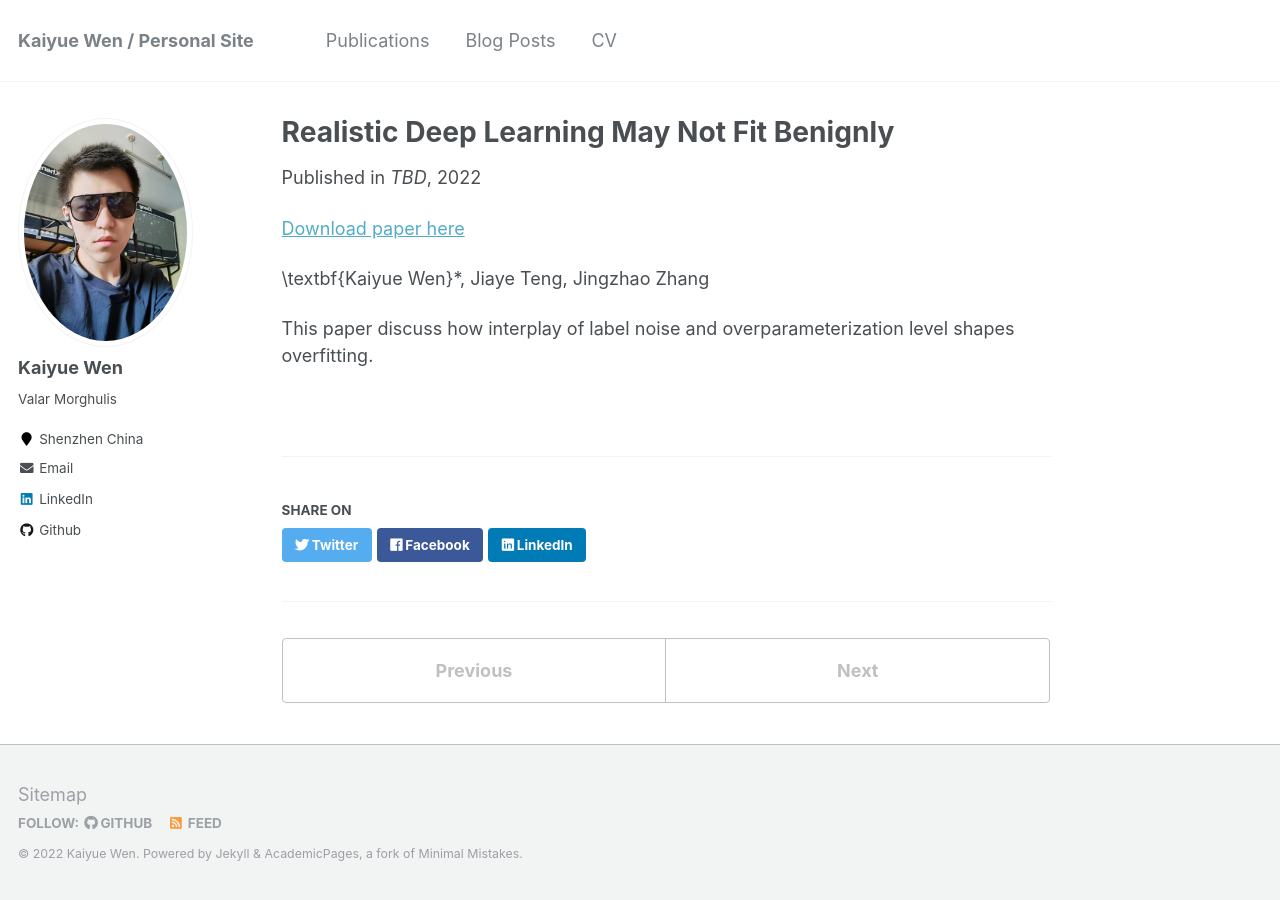
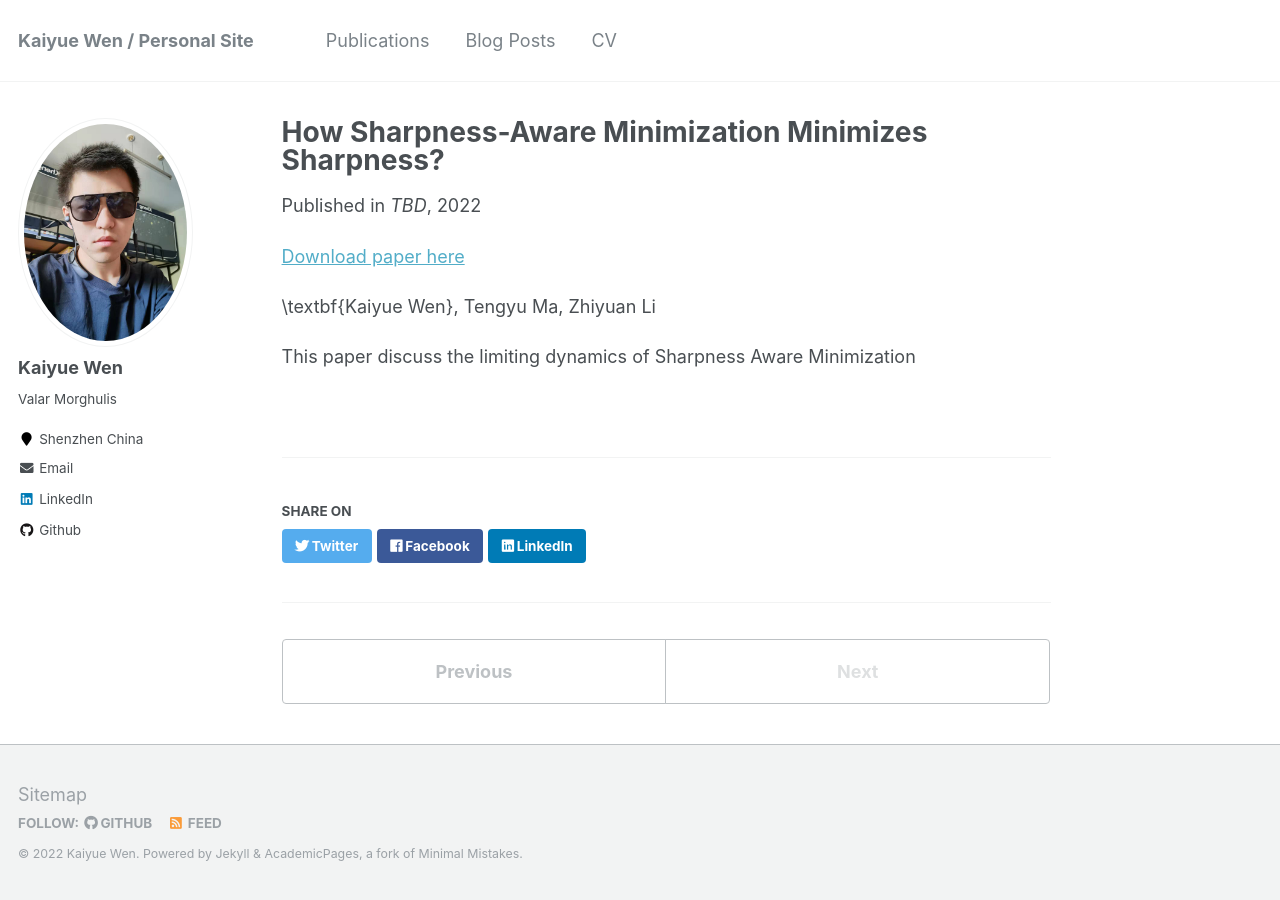
Before and after one commit to WhenWen/WhenWen.github.io, a Jekyll site: the page built from _publications/2022-07-01-understand-sam.md, in a window 1280 px wide. Built offline with Jekyll 4.4.1, drawn with Linux system fonts in a browser that asks for light colours.

```diff
--- a/_publications/2022-07-01-understand-sam.md
+++ b/_publications/2022-07-01-understand-sam.md
@@ -1,15 +1,15 @@
 ---
-title: "Realistic Deep Learning May Not Fit Benignly"
+title: "How Sharpness-Aware Minimization Minimizes Sharpness?"
 collection: publications
-permalink: /publication/2022-05-01-benign-overfit
-excerpt: 'This paper discuss how interplay of label noise and overparameterization level shapes overfitting.'
-date: 2022-05-01
+permalink: /publication/2022-07-01-understand-sam
+excerpt: '\textbf{Kaiyue Wen}, Tengyu Ma, Zhiyuan Li'
+date: 2022-07-01
 venue: 'TBD'
-paperurl: 'https://arxiv.org/pdf/2206.00501.pdf'
+paperurl: 'https://openreview.net/forum?id=5spDgWmpY6x'
 ---
 
-<a href='https://arxiv.org/pdf/2206.00501.pdf'>Download paper here</a>
+<a href='https://openreview.net/forum?id=5spDgWmpY6x'>Download paper here</a>
 
-\textbf{Kaiyue Wen}*, Jiaye Teng, Jingzhao Zhang
+\textbf{Kaiyue Wen}, Tengyu Ma, Zhiyuan Li
 
-This paper discuss how interplay of label noise and overparameterization level shapes overfitting.
+This paper discuss the limiting dynamics of Sharpness Aware Minimization
```
Also changed, not shown: _publications/2022-06-01-benign-overfit.md (+1 -1 lines).
